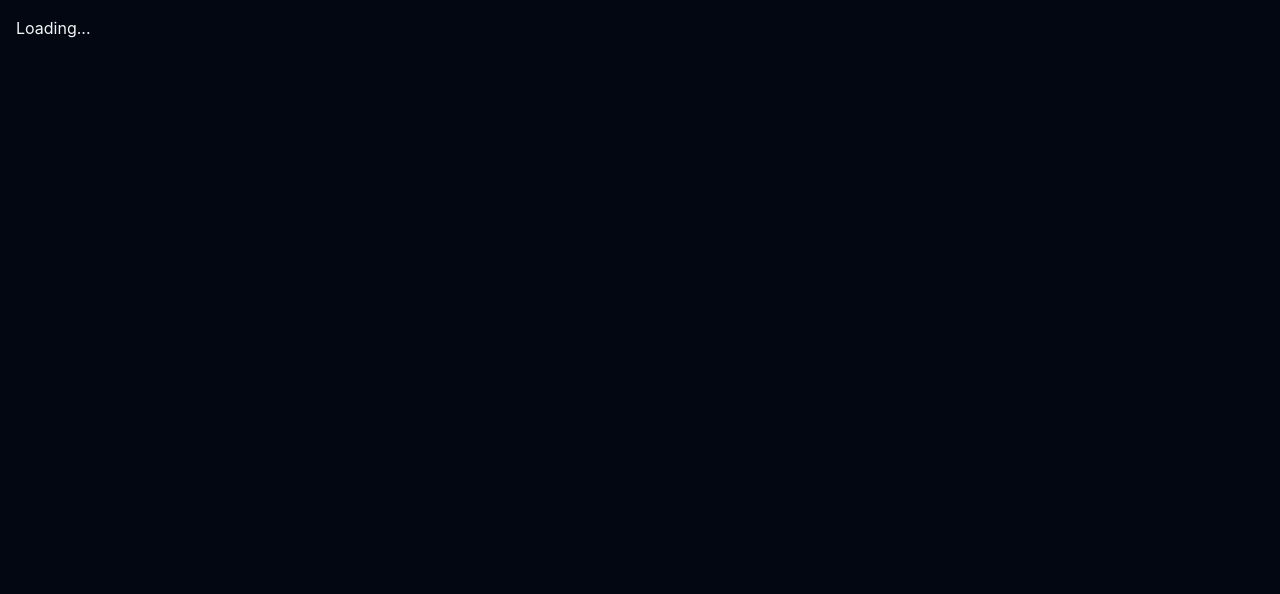
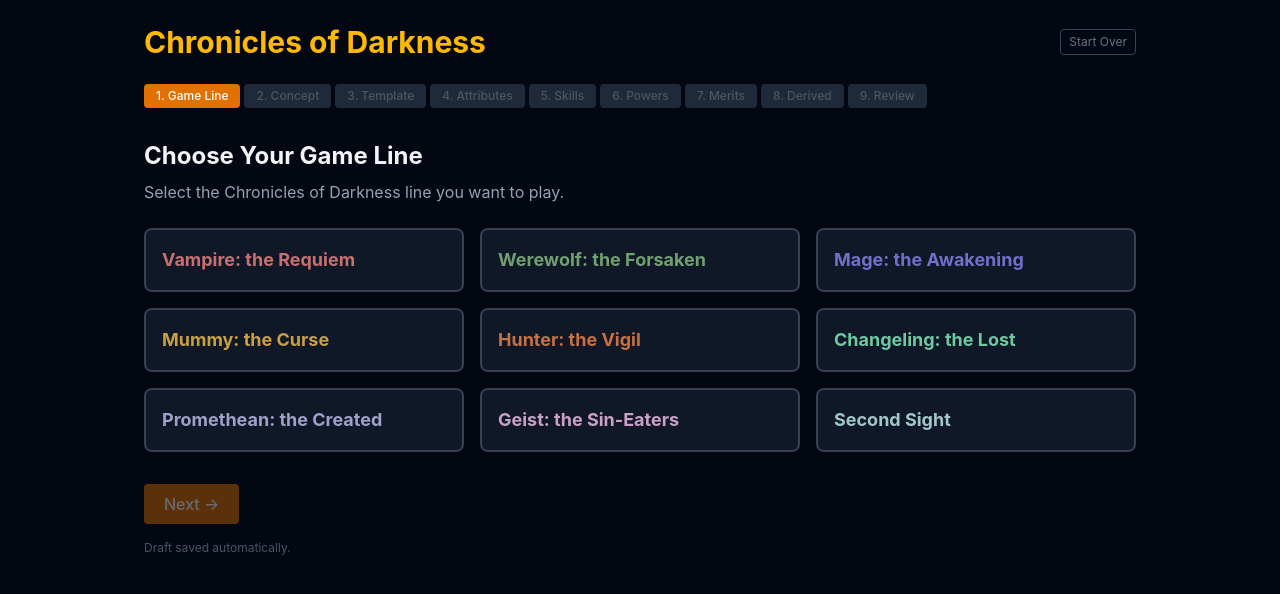
Before and after one commit to JustinaRevolution/wod-character-builder, a React (Vite) app: page / in a window 1280 px wide. Shown: the top 594 px of the page. Built offline with nearby package versions, Linux system fonts and the light colour scheme.

Commit message:
feat: StepIndicator and App orchestration — wizard complete

```diff
--- a/src/App.jsx
+++ b/src/App.jsx
@@ -1,3 +1,91 @@
+import { useState } from 'react'
+import useCharacter from './hooks/useCharacter'
+import StepIndicator from './components/ui/StepIndicator'
+import StepGameLine, { LINES } from './components/wizard/StepGameLine'
+import StepConcept    from './components/wizard/StepConcept'
+import StepTemplate   from './components/wizard/StepTemplate'
+import StepAttributes from './components/wizard/StepAttributes'
+import StepSkills     from './components/wizard/StepSkills'
+import StepPowers     from './components/wizard/StepPowers'
+import StepMerits     from './components/wizard/StepMerits'
+import StepDerived    from './components/wizard/StepDerived'
+import StepReview     from './components/wizard/StepReview'
+import CharacterSheet from './components/sheet/CharacterSheet'
+
+const STEP_LABELS = ['Game Line','Concept','Template','Attributes','Skills','Powers','Merits','Derived','Review']
+
 export default function App() {
-  return <div className="min-h-screen p-4">Loading...</div>
+  const [step, setStep] = useState(0)
+  const {
+    character,
+    updateMeta, updateAttribute, updateSkill,
+    addSpecialty, removeSpecialty,
+    updateTemplate, setPowers,
+    addMerit, removeMerit,
+    setDerived, updateNotes, resetCharacter,
+  } = useCharacter()
+
+  const lineData = LINES.find(l => l.id === character.meta.line) || null
+
+  const canAdvance = () => {
+    if (step === 0) return !!character.meta.line
+    return true
+  }
+
+  const renderStep = () => {
+    switch (step) {
+      case 0: return <StepGameLine selectedLine={character.meta.line} onSelect={id => updateMeta('line', id)} />
+      case 1: return <StepConcept meta={character.meta} onChange={updateMeta} />
+      case 2: return lineData ? <StepTemplate lineData={lineData} template={character.template} onUpdate={updateTemplate} /> : null
+      case 3: return <StepAttributes attributes={character.attributes} onUpdate={updateAttribute} />
+      case 4: return <StepSkills skills={character.skills} specialties={character.specialties} onUpdateSkill={updateSkill} onAddSpecialty={addSpecialty} onRemoveSpecialty={removeSpecialty} />
+      case 5: return lineData ? <StepPowers lineData={lineData} template={character.template} powers={character.powers} onSetPowers={setPowers} /> : null
+      case 6: return <StepMerits merits={character.merits} onAdd={addMerit} onRemove={removeMerit} />
+      case 7: return lineData ? <StepDerived character={character} lineData={lineData} setDerived={setDerived} /> : null
+      case 8: return lineData ? <StepReview character={character} lineData={lineData} onUpdateNotes={updateNotes} /> : null
+      default: return null
+    }
+  }
+
+  return (
+    <>
+      {/* Wizard — hidden on print */}
+      <div className="no-print min-h-screen">
+        <div className="max-w-5xl mx-auto px-4 py-6">
+          <div className="flex items-center justify-between mb-6">
+            <h1 className="text-3xl font-bold text-amber-400">Chronicles of Darkness</h1>
+            <button onClick={resetCharacter} className="text-xs text-gray-500 hover:text-gray-300 border border-gray-700 px-2 py-1 rounded">
+              Start Over
+            </button>
+          </div>
+
+          <StepIndicator steps={STEP_LABELS} currentStep={step} onGoTo={setStep} />
+
+          <div className="mb-8">{renderStep()}</div>
+
+          <div className="flex gap-4">
+            {step > 0 && (
+              <button onClick={() => setStep(s => s - 1)} className="px-5 py-2 border border-gray-600 rounded text-gray-300 hover:border-gray-400">
+                ← Back
+              </button>
+            )}
+            {step < STEP_LABELS.length - 1 && (
+              <button
+                onClick={() => setStep(s => s + 1)}
+                disabled={!canAdvance()}
+                className="px-5 py-2 bg-amber-600 hover:bg-amber-500 disabled:opacity-40 disabled:cursor-not-allowed rounded text-white font-medium"
+              >
+                Next →
+              </button>
+            )}
+          </div>
+
+          <div className="mt-4 text-xs text-gray-600">Draft saved automatically.</div>
+        </div>
+      </div>
+
+      {/* Print sheet — hidden on screen, shown on print */}
+      {lineData && <CharacterSheet character={character} lineData={lineData} />}
+    </>
+  )
 }
--- /dev/null
+++ b/src/components/ui/StepIndicator.jsx
@@ -0,0 +1,24 @@
+export default function StepIndicator({ steps, currentStep, onGoTo }) {
+  return (
+    <div className="flex items-center gap-1 flex-wrap mb-8">
+      {steps.map((step, i) => {
+        const done    = i < currentStep
+        const active  = i === currentStep
+        return (
+          <button
+            key={i}
+            onClick={() => i < currentStep && onGoTo(i)}
+            disabled={i > currentStep}
+            className={`px-3 py-1 rounded text-xs font-medium transition-all ${
+              active  ? 'bg-amber-600 text-white'
+              : done  ? 'bg-gray-700 text-gray-300 hover:bg-gray-600 cursor-pointer'
+              :         'bg-gray-800 text-gray-600 cursor-not-allowed'
+            }`}
+          >
+            {i + 1}. {step}
+          </button>
+        )
+      })}
+    </div>
+  )
+}
```
